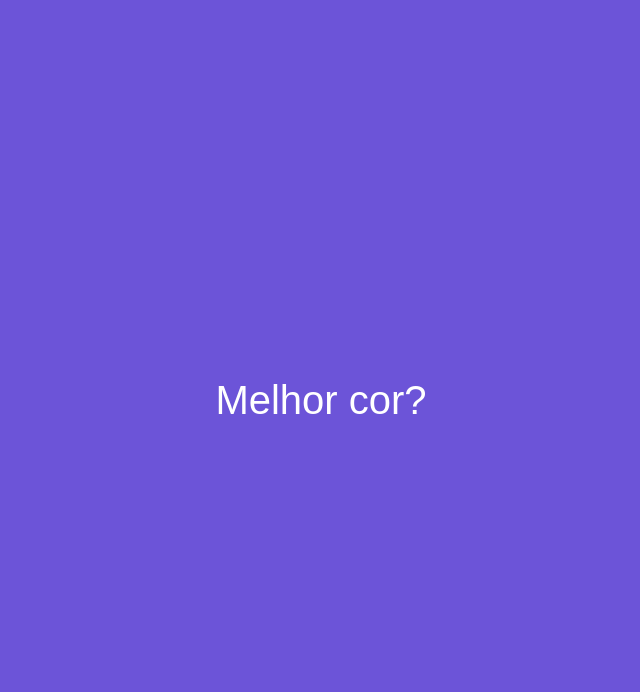
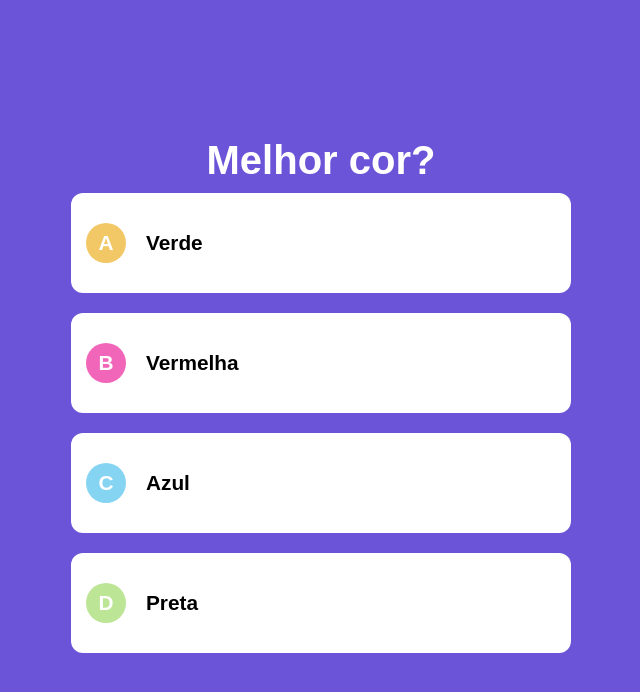
Before and after one commit to mariolemos/quizFront, a Next.js app: page / in a window 1280 px wide. Shown: the top 692 px of the page, without its empty margins (319-959 px from the left). Built offline with nearby package versions, Linux system fonts and the light colour scheme; a web font is replaced by a local one.

Commit message:
Finalizado componente Respsta

```diff
--- a/components/Questao.tsx
+++ b/components/Questao.tsx
@@ -1,17 +1,42 @@
 import styles from '../styles/questao.module.css'
 import QuestaoModel from "@/model/questao";
 import Enunciado from './Enunciado';
+import Resposta from './Resposta';
+//import RespostaModel from '@/model/resposta';
 
+const letras = [
+	{ valor: 'A', cor: '#F2C866' },
+	{ valor: 'B', cor: '#F266BA' },
+	{ valor: 'C', cor: '#85D4F2' },
+	{ valor: 'D', cor: '#BCE596' },
+]
 interface QuestaoProps {
 	valor: QuestaoModel
+	respostaFornecida: (indice: number)  => void
 }
 
 export default function Questao(props: QuestaoProps) {
 	const questao = props.valor
 
+	function renderizarRespostas() {
+		return questao.respostas.map((resposta, i) => {
+			return (
+				<Resposta
+				key={i}
+				valor={resposta}
+				indice={i}
+				letra={letras[i].valor}
+				corFundoLetra={letras[i].cor}
+				respostaFornecida={props.respostaFornecida}
+			/>
+			)
+		})
+	}
+
 	return (
 		<div className={styles.questao}>
 			<Enunciado texto={questao.enunciado} />
+			{renderizarRespostas()}
 		</div>
 	)
 }
--- /dev/null
+++ b/components/Resposta.tsx
@@ -0,0 +1,47 @@
+import RespostaModel from "@/model/resposta";
+import styles from '../styles/resposta.module.css'
+interface RespostaProps {
+	valor: RespostaModel
+	indice: number
+	letra: string
+	corLetra: string
+	corFundoLetra: string
+	respostaFornecida: (indice: number) => void
+}
+
+export default function Resposta(props: RespostaProps) {
+	const resposta = props.valor
+	return (
+		<div className={styles.resposta}
+			onClick={() => props.respostaFornecida(props.indice)}>
+			<div className={styles.conteudoResposta}>
+				{!resposta.revelada ? (
+					<div className={styles.frente}>
+						<div className={styles.letra}
+							style={{ backgroundColor: props.corFundoLetra }}>
+							{props.letra}
+						</div>
+						<div className={styles.valor}>
+							{resposta.valor}
+						</div>
+					</div>
+						) : (
+							<div className={styles.verso}>
+								{resposta.certa ? (
+								<div className={styles.certa}>
+									<div>A resposta certa é... </div>
+									<div className={styles.valor}>{resposta.valor}</div>
+								</div>
+								) : (
+								<div className={styles.errada}>
+									<div>A resposta informada está errada... </div>
+									<div className={styles.valor}>{resposta.valor}</div>
+								</div>
+								)}
+							</div>
+						)}
+			</div>
+		</div>
+	)
+
+}
--- a/pages/index.tsx
+++ b/pages/index.tsx
@@ -1,16 +1,25 @@
 
+import { useState } from "react";
 import Questao from "../components/Questao";
 import QuestaoModel from "../model/questao";
 import RespostaModel from "../model/resposta";
 
-
-export default function Home() {
-	const questaoTeste = new QuestaoModel(1, 'Melhor cor?', [
+const questaoMock = new QuestaoModel(1, 'Melhor cor?', [
 		RespostaModel.errada('Verde'),
 		RespostaModel.errada('Vermelha'),
 		RespostaModel.errada('Azul'),
 		RespostaModel.certa('Preta'),
 	])
+
+
+export default function Home() {
+
+	const [questao, setQuestao] = useState(questaoMock)
+
+	function respostaFornecida(indice: number) {
+		console.log(indice)
+		setQuestao(questao.responderCom(indice))
+	}
 
   return (
 	<div style={{
@@ -21,7 +30,7 @@
 
 
 	}}>
-		<Questao valor={questaoTeste} />
+		<Questao valor={questao} />
 
 	</div>
 
--- a/styles/enunciado.module.css
+++ b/styles/enunciado.module.css
@@ -4,5 +4,5 @@
 
 .texto {
 	font-size: 2.5rem;
-	font-weight: 400;
+	font-weight: 700;
 }
--- a/styles/globals.css
+++ b/styles/globals.css
@@ -20,6 +20,7 @@
 }
 */
 @import url('https://fonts.google.com/css?family=Poppins:wgh@100;200;300;400;500;700&display=swap');
+
 body {
   padding: 0;
   margin: 0;
--- /dev/null
+++ b/styles/resposta.module.css
@@ -0,0 +1,61 @@
+.resposta {
+	display: flex;
+	min-width: 500px;
+	width: 80%;
+	height: 100px;
+	margin: 10px;
+
+}
+.conteudoResposta {
+	position: relative;
+	display: flex;
+	flex: 1;
+}
+.letra {
+	display: flex;
+	justify-content: center;
+	align-items: center;
+	width: 40px;
+	height: 40px;
+	border-radius: 20px;
+	font-size: 1.3rem;
+	font-weight: 700;
+	margin-right: 20px;
+	color: #fff;
+}
+.valor {
+
+	font-size: 1.3rem;
+	font-weight: 700;
+}
+.frente, .verso {
+	position: absolute;
+	display: flex;
+	height: 100%;
+	width: 100%;
+}
+.frente {
+	align-items: center;
+	border-radius: 12px;
+	padding: 15px;
+	color: #000;
+	background-color: #fff;
+
+}
+.verso > div {
+	display: flex;
+	flex-direction: column;
+	justify-content: center;
+	align-items: center;
+	flex: 1;
+	border-radius: 12px;
+}
+.certa {
+	background-color: #2BAA6D;
+}
+.errada {
+	background-color: #E44A4C;
+}
+.certa .valor, .errada .valor {
+	font-size: 1.5rem;
+}
```
